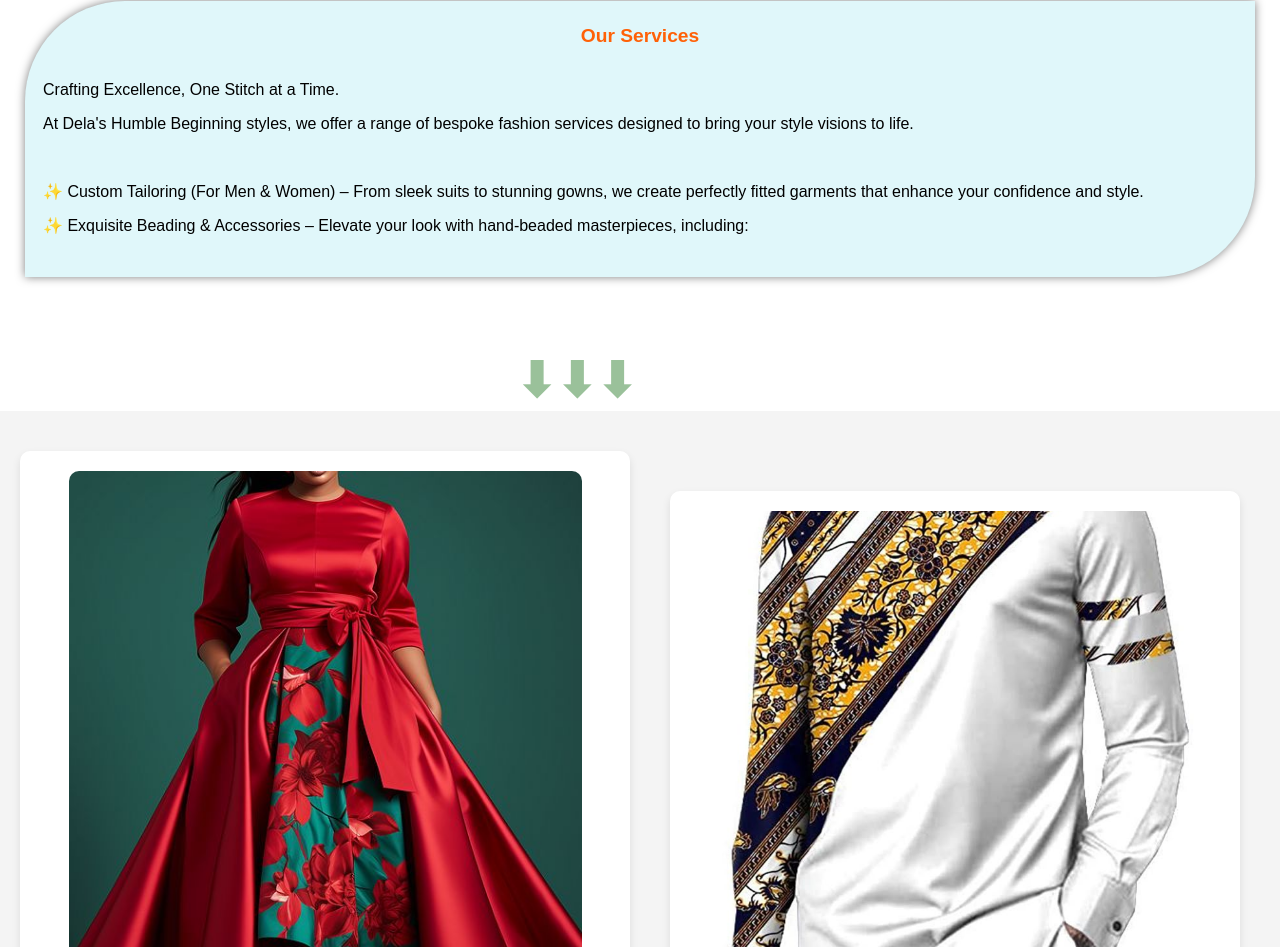
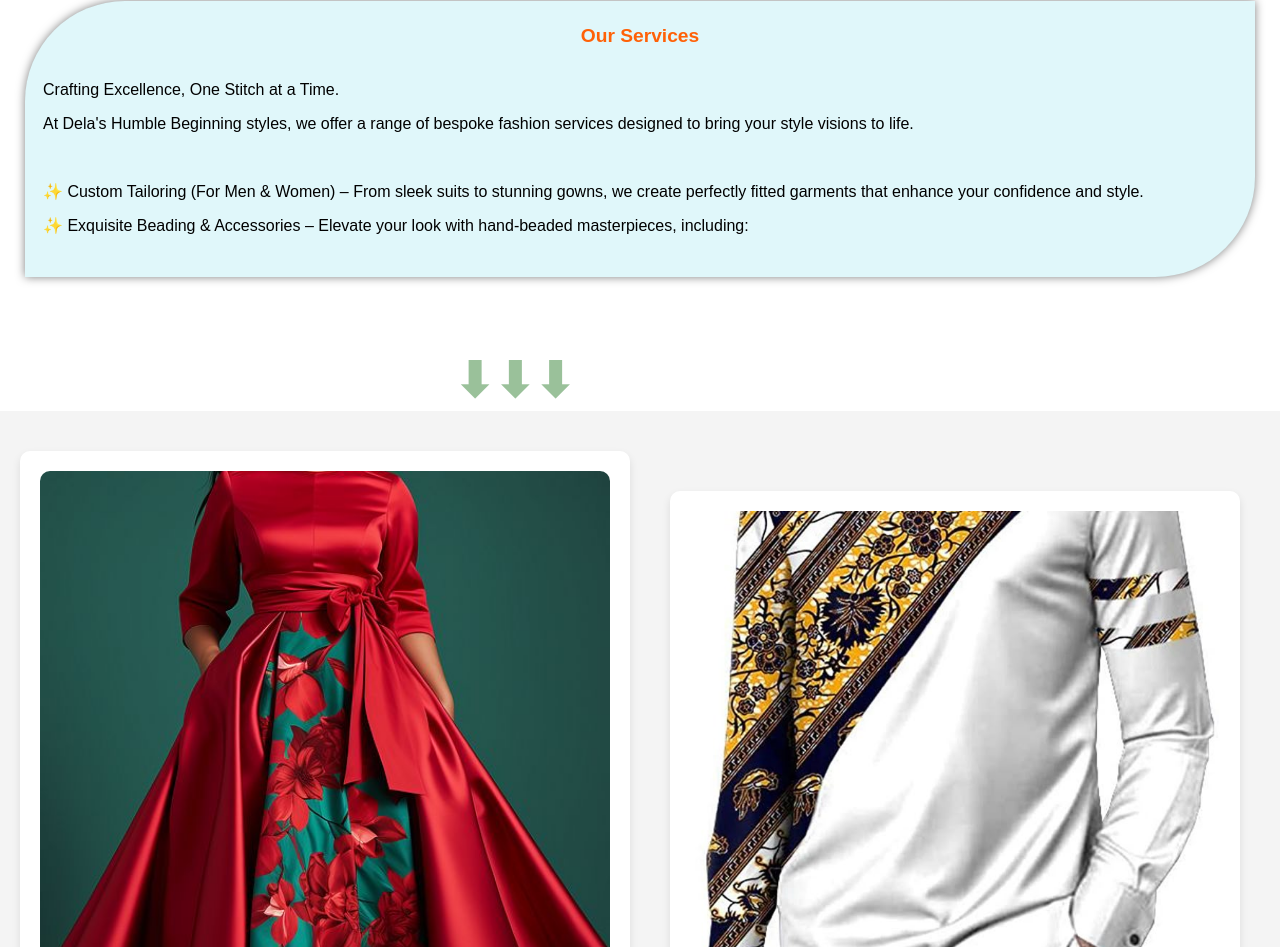
Before and after one commit to NOJA20/Dela-s-Humble-Beginning-styles, a plain HTML site: page Services.html in a window 1280 px wide. Shown: the part 153-1100 px from the top of the page. Drawn offline with nearby package versions, Linux system fonts and the light colour scheme.

Commit message:
Update Services.css

```diff
--- a/Services.css
+++ b/Services.css
@@ -92,7 +92,7 @@ em{
 }
 
     .direct h1{
-      padding-left: 40%;
+      padding-left: 35%;
       color: darkgreen;
       font-size: 3rem;
       animation: slideDown 1s ease-in-out infinite;
@@ -128,7 +128,7 @@ em{
 }
 
 .service-item img {
-  width: 90%;
+  width: 100%;
   height: 600px;
   border-radius: 10px;
   object-fit: cover;
```
